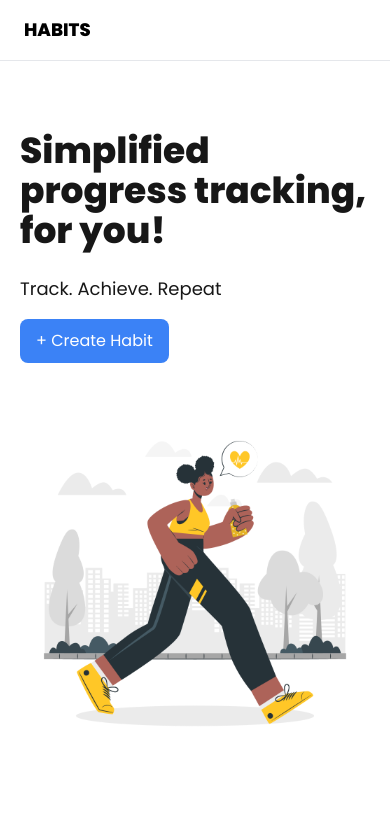
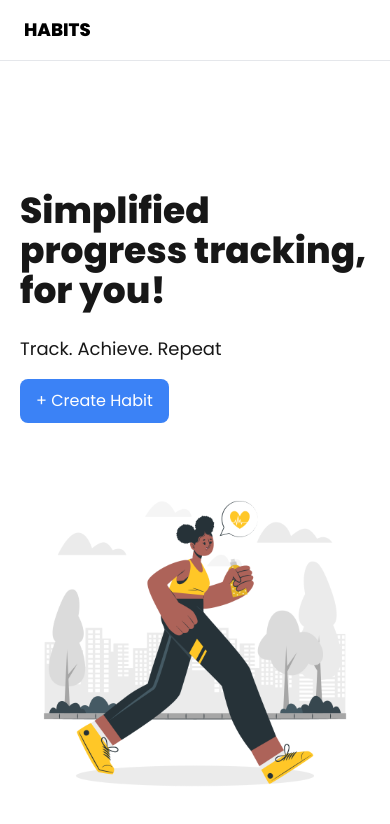
Before and after one commit to gyimadu/habit-tracker, a Next.js app: page / in a window 390 px wide. Shown: the top 824 px of the page. Built offline with nearby package versions, Linux system fonts and the light colour scheme.

Commit message:
still on homepage headline rendering issues

```diff
--- a/src/app/page.tsx
+++ b/src/app/page.tsx
@@ -63,7 +63,7 @@ export default function Home() {
 
       <main className="container mx-auto p-5 max-w-7xl">
 
-        <div className="flex flex-col md:flex-row items-center justify-center h-screen mt-50 pt-70 md:pt-0 md:mt-0 mb-10 text-center">
+        <div className="flex flex-col md:flex-row items-center justify-center h-screen mt-10 pt-10 md:pt-0 md:mt-0 mb-10 text-center">
           <div className="text-left w-full md:w-6/12 mb-10">
             <h1 className="text-4xl md:text-5xl font-bold mb-6 md:leading-normal">Simplified progress tracking, for you!</h1>
             <p className="text-lg md:text-xl mb-4">Track. Achieve. Repeat</p>
```
